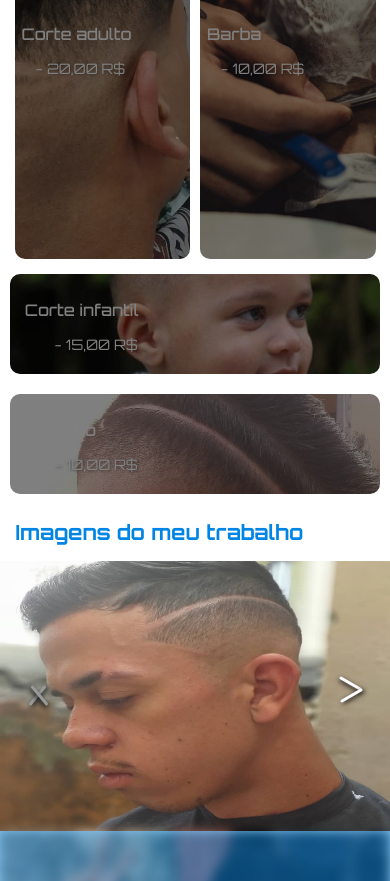
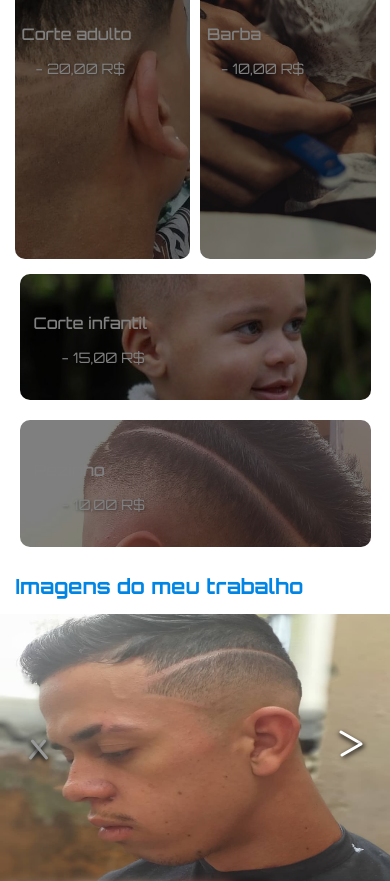
Before and after one commit to AndreiAmr/Melk-Cortes, a React (Create React App) app: page / in a window 390 px wide. Shown: the part 1202-2083 px from the top of the page. Built offline with nearby package versions, Linux system fonts and the light colour scheme.

Commit message:
Adicionando responsividade para pagina Services

```diff
--- a/src/styles/pages/services.ts
+++ b/src/styles/pages/services.ts
@@ -50,7 +50,6 @@ export const Service = styled.div`
     background-repeat: no-repeat;
     background-size: cover;
     background-position: center;
-    /* background: var(--blue); */
     border-radius: 10px;
     width: 40vw;
     filter: brightness(50%);
@@ -107,11 +106,12 @@ export const Service = styled.div`
     }
 
     &:nth-child(3), &:nth-child(4) {
-        width: 100vw;
+        width: 90vw;
+        height: 15vh;
         transition: background-position .7s;
 
         &:hover{
-            background-position: 0 35%;
+            background-position: 0 3%;
         }
     }
 
@@ -126,5 +126,29 @@ export const Service = styled.div`
         background-repeat: no-repeat;
         background-size: center;
         background-position: 0 -40px ;
+
+        &:hover{
+            background-position: 0 38%;
+        }
     }
+
+
+    @media(min-width: 1024px){
+
+        &:nth-child(1), &:nth-child(2) {
+            height: 55vh;
+            width: 25%;
+        }
+
+        &:nth-child(2) {
+            background-position: center;
+        }
+
+        &:nth-child(3), &:nth-child(4) {
+            width: 50vw;
+            height: 30vh;
+
+        }
+    }
+
 `
```
